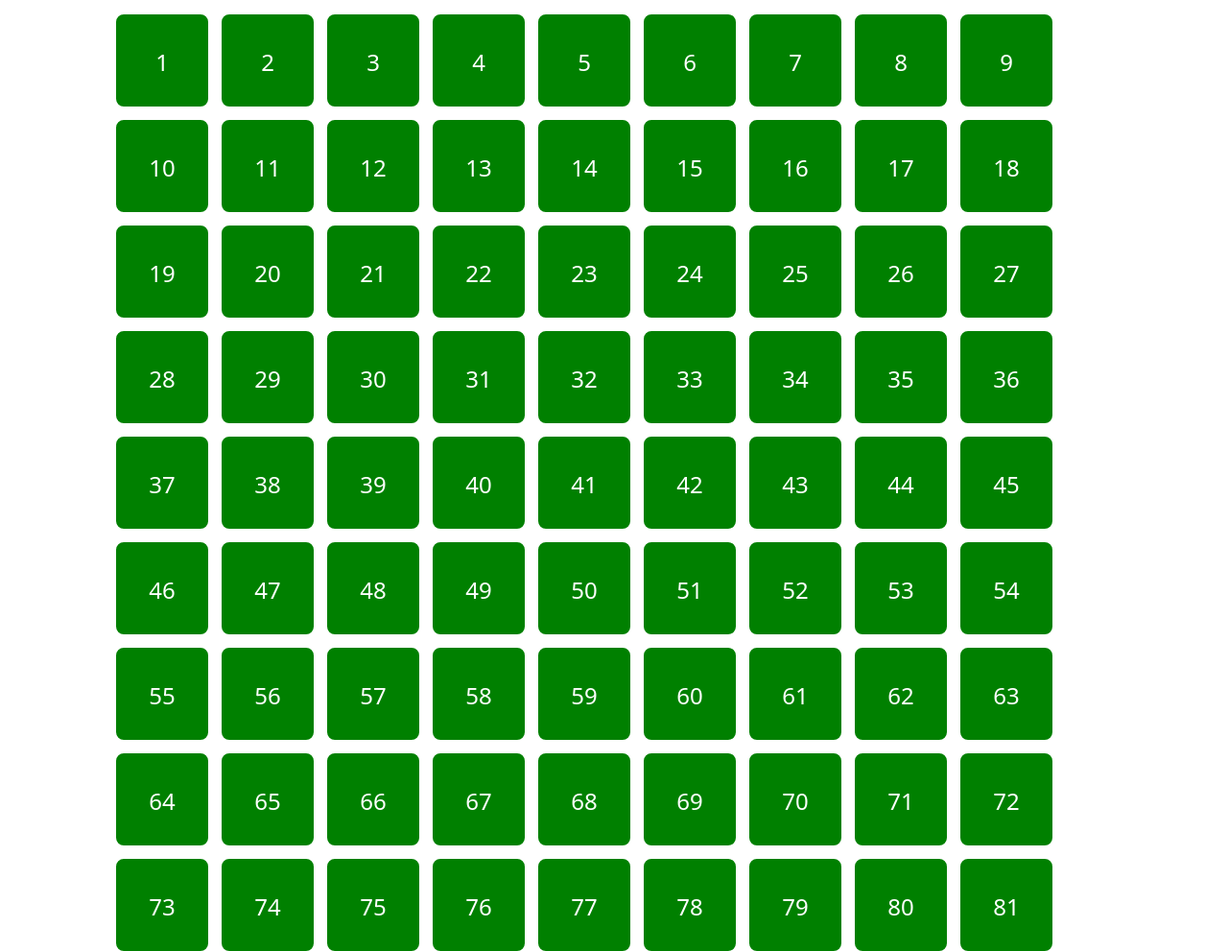
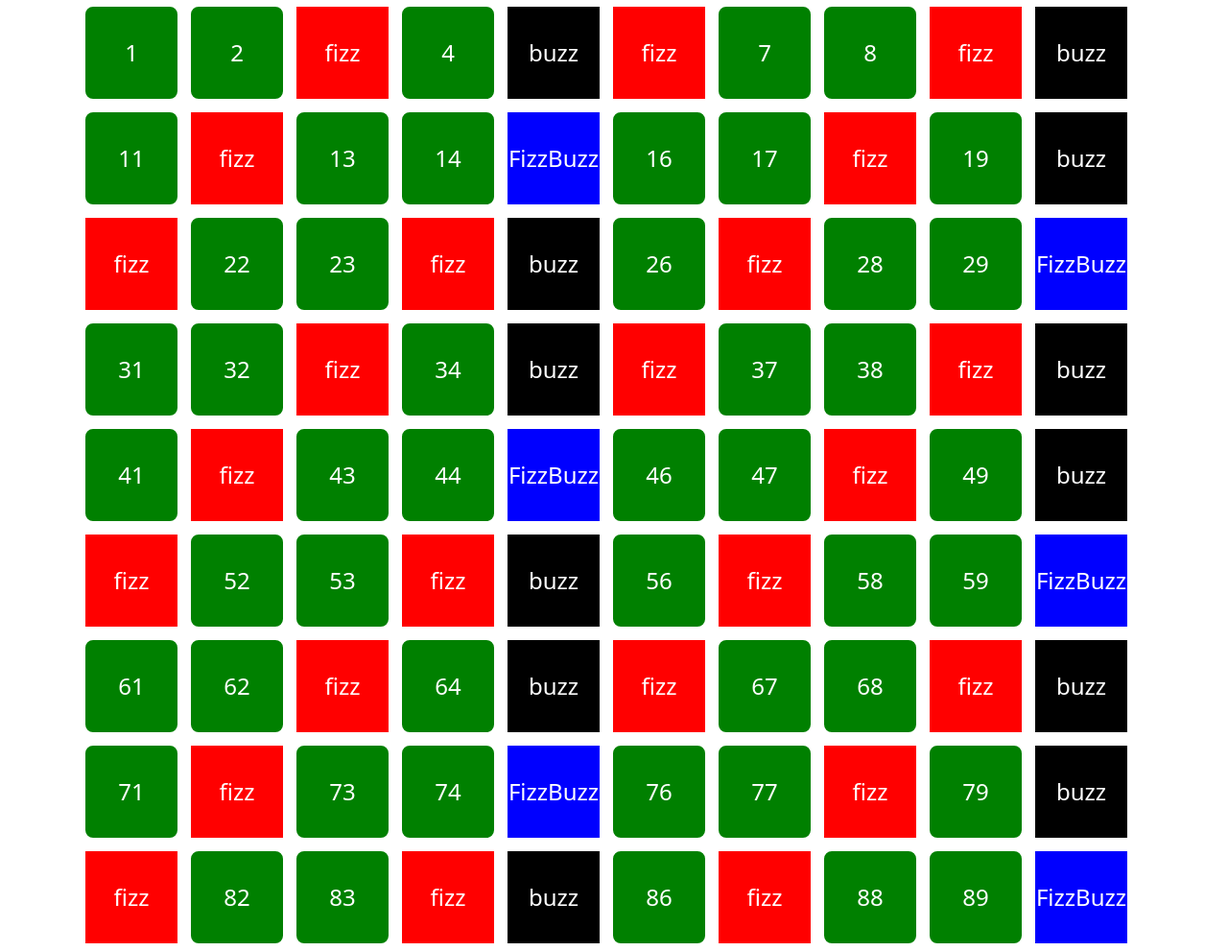
Before and after one commit to gabrielebaglioni/js-fizzbuzzdom, a plain HTML site: page index.html in a window 1280 px wide. Shown: the top 991 px of the page at 96% size. Drawn offline with nearby package versions, Linux system fonts and the light colour scheme.

Commit message:
logica e html fatto

```diff
--- a/index.html
+++ b/index.html
@@ -9,14 +9,8 @@
    <link href="https://cdn.jsdelivr.net/npm/bootstrap@5.1.3/dist/css/bootstrap.min.css" rel="stylesheet" integrity="sha384-1BmE4kWBq78iYhFldvKuhfTAU6auU8tT94WrHftjDbrCEXSU1oBoqyl2QvZ6jIW3" crossorigin="anonymous">
 </head>
 <body>
-   <div class="container">
-      <div class="row py-2">
-         <div class="col-12 col-5 col-3">
-            <ul class="list">
+   <div class="container list">
 
-            </ul>
-         </div>
-      </div>
    </div>
    <script src="main.js"></script>
 </body>
--- a/main.js
+++ b/main.js
@@ -12,9 +12,14 @@
 const list = document.querySelector(".list");
 for (i = 1; i < 100; i++) {
    //creo element lista
-   const element = document.createElement('li');
+   let element = document.createElement('div');
    element.classList.add("item");
    element.innerHTML = i;
    list.append(element);
+   if(i%3===0)
+   element.classList.add("fizz")
+   if(i%5===0)
+   element.classList.add("buzz")
    console.log(element)
+
 }
--- a/style.css
+++ b/style.css
@@ -14,9 +14,53 @@
    border: 2px solid #fff;
    border-radius: 10px;
    margin: 5px 5px;
+   display: flex;
+   justify-content: center;
+   align-items: center;
+   position: relative;
+   aspect-ratio: 1/1;
 }
 .list{
    list-style: none;
    display: flex;
    flex-wrap: wrap;
 }
+.fizz::after{
+   background-color: red;
+   content: "fizz";
+   display: block;
+   position: absolute;
+   top: 0;
+   left: 0;
+   bottom: 0;
+   right: 0;
+   display: flex;
+   justify-content: center;
+   align-items: center;
+}
+.buzz::after{
+   background-color: black;
+   content: "buzz";
+   display: block;
+   position: absolute;
+   top: 0;
+   left: 0;
+   bottom: 0;
+   right: 0;
+   display: flex;
+   justify-content: center;
+   align-items: center;
+}
+.fizz.buzz::after{
+   background-color: blue;
+   content: "FizzBuzz";
+   display: block;
+   position: absolute;
+   top: 0;
+   left: 0;
+   bottom: 0;
+   right: 0;
+   display: flex;
+   justify-content: center;
+   align-items: center;
+}
```
Also changed, not shown: 1 other file.
